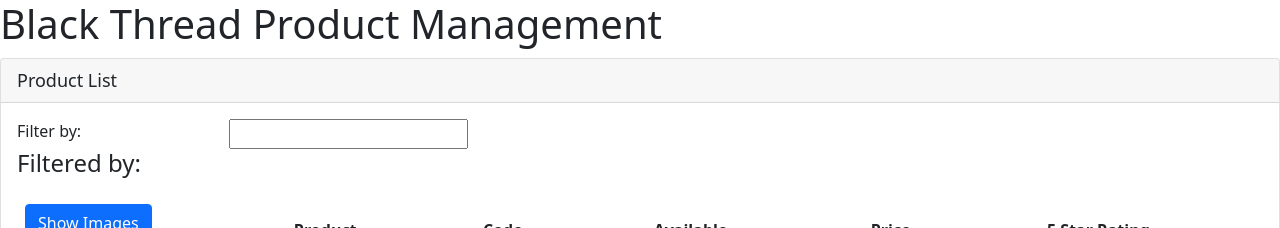
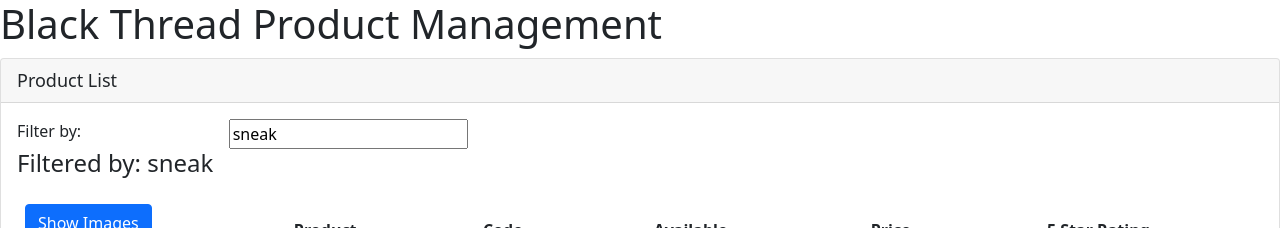
Before and after one commit to linkjjones/blackthread-ng, an Angular app in the folder bt-store/: page / in a window 1280 px wide. Shown: the top 228 px of the page. Built offline with nearby package versions, Linux system fonts and the light colour scheme.

Commit message:
Two-way data binding

```diff
--- a/bt-store/src/app/app.module.ts
+++ b/bt-store/src/app/app.module.ts
@@ -1,4 +1,5 @@
 import { NgModule } from '@angular/core';
+import { FormsModule } from '@angular/forms';
 import { BrowserModule } from '@angular/platform-browser';
 
 import { AppComponent } from './app.component';
@@ -10,7 +11,8 @@ import { ProductionListComponent } from './products/product-list.component';
     ProductionListComponent
   ],
   imports: [
-    BrowserModule
+    BrowserModule,
+    FormsModule
   ],
   providers: [],
   bootstrap: [
--- a/bt-store/src/app/products/product-list.component.html
+++ b/bt-store/src/app/products/product-list.component.html
@@ -6,12 +6,13 @@
         <div class="row">
             <div class="col-md-2">Filter by:</div>
             <div class="col-md-4">
-                <input type="text">
+                <input type="text"
+                    [(ngModel)]='listFilter'>
             </div>
         </div>
         <div class="row">
             <div class="col-md-6">
-                <h4>Filtered by: </h4>
+                <h4>Filtered by: {{listFilter}}</h4>
             </div>
         </div>
         <div class="table-responsive">
--- a/bt-store/src/app/products/product-list.component.ts
+++ b/bt-store/src/app/products/product-list.component.ts
@@ -9,6 +9,7 @@ export class ProductionListComponent {
     imageWidth = 50;
     imageMargin: number = 2;
     showImages: boolean = false;
+    listFilter: string = 'sneak';
     products: any[] = [
         {
             "productId": 2,
```
